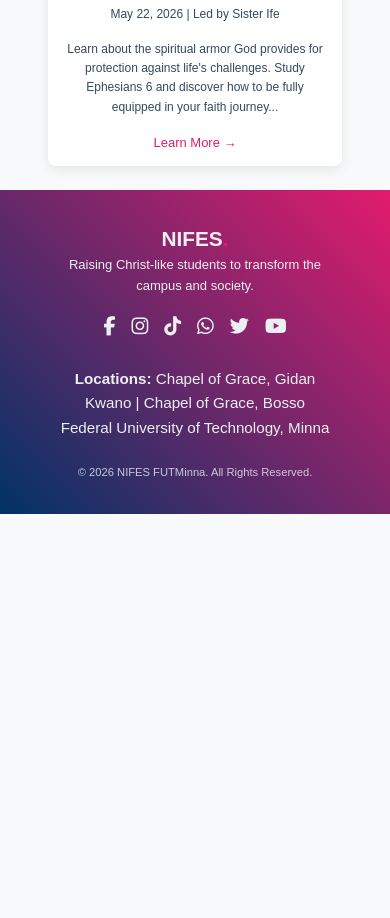
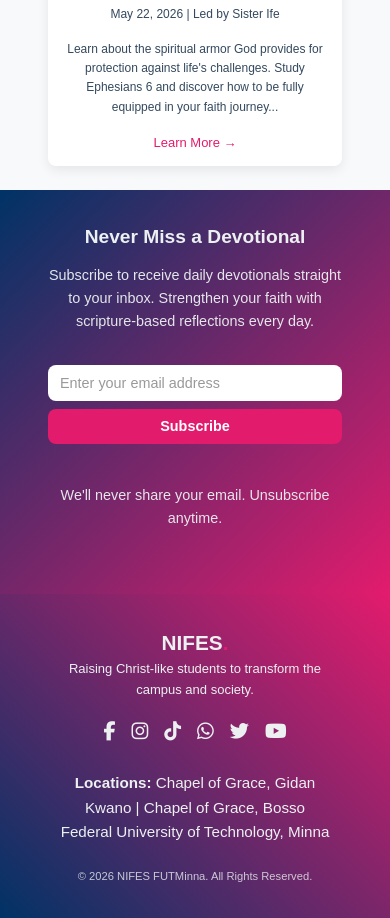
Before and after one commit to debugAyo/NIFES-Website, a plain HTML site: page devotionals.html in a window 390 px wide. Shown: the part 2347-3265 px from the top of the page. Before the commit the page ends 2861 px from the top, so only its background shows below. Drawn offline with Linux system fonts and the light colour scheme.

Commit message:
Add: Newsletter signup section to devotionals page, Remove: Zonal Executives tab from executives page

```diff
--- a/Style.css
+++ b/Style.css
@@ -580,6 +580,107 @@ img {
   opacity: 0.8;
 }
 
+/* --- Newsletter Section --- */
+.newsletter-section {
+  background: linear-gradient(135deg, var(--primary-color), var(--accent-color));
+  color: var(--text-light);
+  padding: 4rem 2rem;
+}
+
+.newsletter-content {
+  max-width: 600px;
+  margin: 0 auto;
+  text-align: center;
+}
+
+.newsletter-content h2 {
+  color: var(--text-light);
+  margin-bottom: 1rem;
+  font-size: 2rem;
+}
+
+.newsletter-content p {
+  color: var(--text-light);
+  font-size: 1rem;
+  margin-bottom: 2rem;
+  opacity: 0.95;
+}
+
+.newsletter-form {
+  margin: 2rem 0;
+}
+
+.mc-embedded-subscribe-form {
+  display: flex;
+  gap: 0.5rem;
+  flex-wrap: wrap;
+  justify-content: center;
+}
+
+.mc-field-group {
+  display: flex;
+  gap: 0.5rem;
+  width: 100%;
+  max-width: 500px;
+}
+
+.mc-field-group input {
+  flex: 1;
+  padding: 0.75rem 1rem;
+  border: none;
+  border-radius: var(--border-radius);
+  font-family: var(--font-main);
+  font-size: 0.95rem;
+  outline: none;
+  transition: box-shadow 0.3s;
+}
+
+.mc-field-group input:focus {
+  box-shadow: 0 0 0 3px rgba(227, 27, 109, 0.2);
+}
+
+.mc-field-group input::placeholder {
+  color: #999;
+}
+
+.newsletter-btn {
+  padding: 0.75rem 2rem;
+  background-color: var(--accent-color);
+  color: white;
+  border: none;
+  border-radius: var(--border-radius);
+  font-weight: 600;
+  cursor: pointer;
+  transition: all 0.3s;
+  font-family: var(--font-main);
+  font-size: 0.95rem;
+  white-space: nowrap;
+}
+
+.newsletter-btn:hover {
+  transform: translateY(-2px);
+  box-shadow: 0 4px 12px rgba(0, 0, 0, 0.15);
+}
+
+.newsletter-note {
+  font-size: 0.85rem;
+  opacity: 0.85;
+  margin-top: 1rem;
+}
+
+.response {
+  font-size: 0.9rem;
+  margin-top: 1rem;
+}
+
+#mce-error-response {
+  color: #ffcccc;
+}
+
+#mce-success-response {
+  color: #ccffcc;
+}
+
 /* --- Responsive --- */
 @media (max-width: 768px) {
   /* Typography */
@@ -761,6 +862,23 @@ img {
   .footer-socials a {
     font-size: 1.2rem;
   }
+
+  /* Newsletter */
+  .newsletter-section {
+    padding: 3rem 1.5rem;
+  }
+
+  .newsletter-content h2 {
+    font-size: 1.5rem;
+  }
+
+  .mc-field-group {
+    flex-direction: column;
+  }
+
+  .newsletter-btn {
+    width: 100%;
+  }
 }
 
 @media (max-width: 480px) {
@@ -918,6 +1036,30 @@ img {
   .footer-copyright {
     font-size: 0.7rem;
   }
+
+  /* Newsletter */
+  .newsletter-section {
+    padding: 2rem 1rem;
+  }
+
+  .newsletter-content h2 {
+    font-size: 1.2rem;
+    margin-bottom: 0.75rem;
+  }
+
+  .newsletter-content p {
+    font-size: 0.9rem;
+  }
+
+  .mc-field-group input {
+    padding: 0.6rem 0.75rem;
+    font-size: 0.9rem;
+  }
+
+  .newsletter-btn {
+    padding: 0.6rem 1.5rem;
+    font-size: 0.9rem;
+  }
 }
 
 /* --- Devotional Modal --- */
--- a/devotionals.html
+++ b/devotionals.html
@@ -119,6 +119,31 @@
         <div id="bibleStudyBody"></div>
       </div>
     </div>
+
+    <!-- Newsletter Signup Section -->
+    <section class="newsletter-section page-section">
+      <div class="container">
+        <div class="newsletter-content">
+          <h2>Never Miss a Devotional</h2>
+          <p>Subscribe to receive daily devotionals straight to your inbox. Strengthen your faith with scripture-based reflections every day.</p>
+
+          <!-- Mailchimp Form -->
+          <div id="mc_embed_shell" class="newsletter-form">
+            <form id="mc-form" class="mc-embedded-subscribe-form" method="post" action="https://nifesfutminna.us21.list-manage.com/subscribe/post" target="_blank">
+              <div class="mc-field-group">
+                <input type="email" name="EMAIL" class="required email" placeholder="Enter your email address" required>
+                <button type="submit" class="button newsletter-btn">Subscribe</button>
+              </div>
+              <div id="mce-responses">
+                <div class="response" id="mce-error-response" style="display:none"></div>
+                <div class="response" id="mce-success-response" style="display:none"></div>
+              </div>
+            </form>
+          </div>
+          <p class="newsletter-note">We'll never share your email. Unsubscribe anytime.</p>
+        </div>
+      </div>
+    </section>
   </main>
 
   <footer class="site-footer">
```
Also changed, not shown: executives.html (+2 -37 lines).
